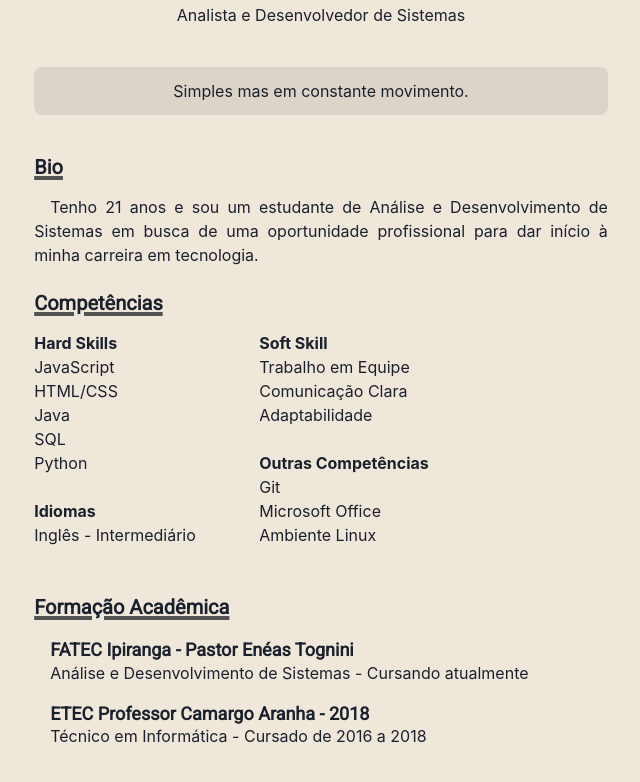
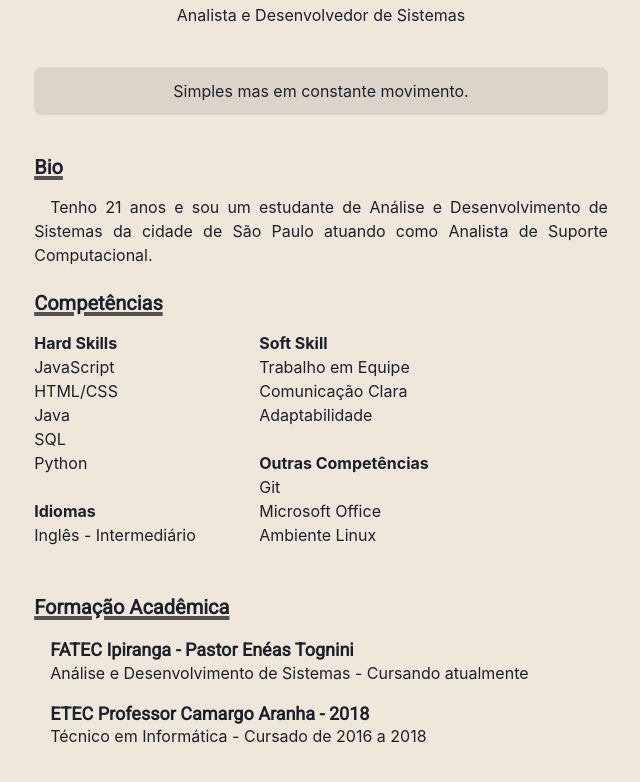
Before and after one commit to math-queiroz/homepage, a Next.js app: page / in a window 1280 px wide. Shown: the part 966-1748 px from the top of the page, without its empty margins (319-959 px from the left). Built offline with nearby package versions, Linux system fonts and the light colour scheme.

Commit message:
update: Updating info-card

```diff
--- a/components/info-card.js
+++ b/components/info-card.js
@@ -57,8 +57,7 @@ const InfoCard = () => {
         </Heading>
         <Paragraph>
           Tenho 21 anos e sou um estudante de Análise e Desenvolvimento de
-          Sistemas em busca de uma oportunidade profissional para dar início à
-          minha carreira em tecnologia.
+          Sistemas da cidade de São Paulo atuando como Analista de Suporte Computacional.
         </Paragraph>
       </Section>
 
```
